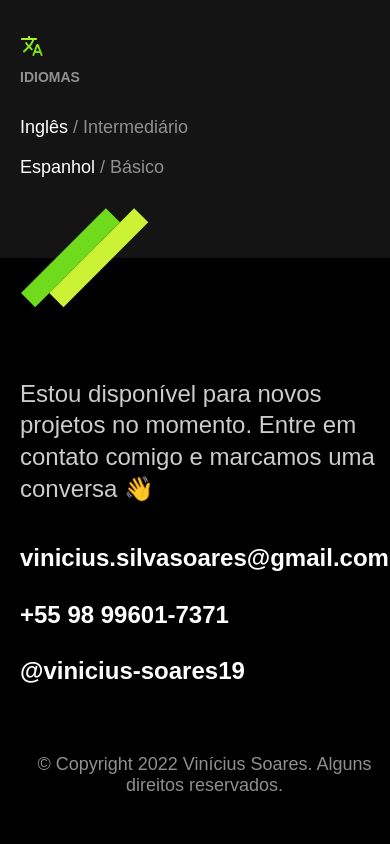
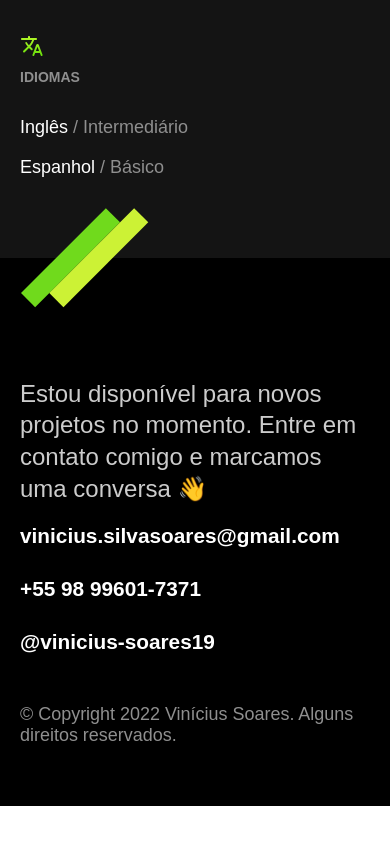
Before and after one commit to ViniciusSoares19/viniciussoares19.github.io, a plain HTML site: page index.html in a window 390 px wide. Shown: the part 2718-3562 px from the top of the page. After the commit the page ends 3524 px from the top, so only its background shows below. Drawn offline with Linux system fonts and the light colour scheme.

Commit message:
mudança no resposivo contato

```diff
--- a/css/footer.css
+++ b/css/footer.css
@@ -32,18 +32,17 @@
 
 .footer-copy {
   grid-column: 1 / -1;
-  font-size: 1.125rem;
+  font-size: 1.123rem;
   color: #8f8f8f;
-  text-align: center;
 }
 
 @media (max-width: 700px) {
   .footer-container {
     grid-template-columns: 1fr;
-    gap: 40px;
+    gap: 20px;
   }
 
   .footer-contato li {
-    font-size: 1.5rem;
+    font-size: 1.3rem;
   }
 }
--- a/index.html
+++ b/index.html
@@ -8,7 +8,7 @@
     <title>Vinícius Soares - Desenvolvedor e UX/IU Designer</title>
     <meta name="description" content="Desenvolvedor Front-End &
     UX/UI Designer Localizado em São Luís - MA">
-    <link rel="stylesheet" href="./css/style.mim.css">
+    <link rel="stylesheet" href="./css/style.css">
 </head>
 
 <body>
```
